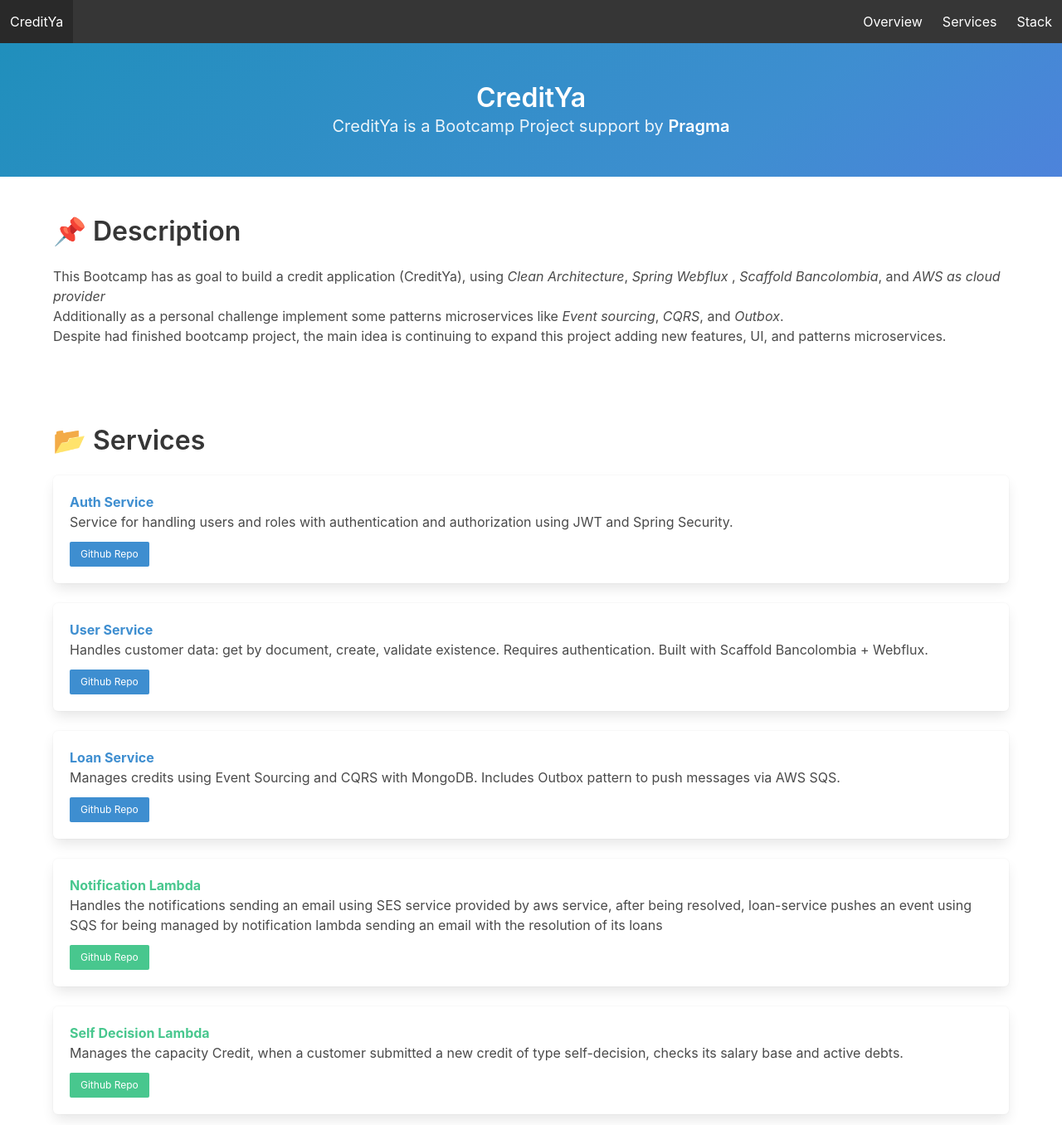
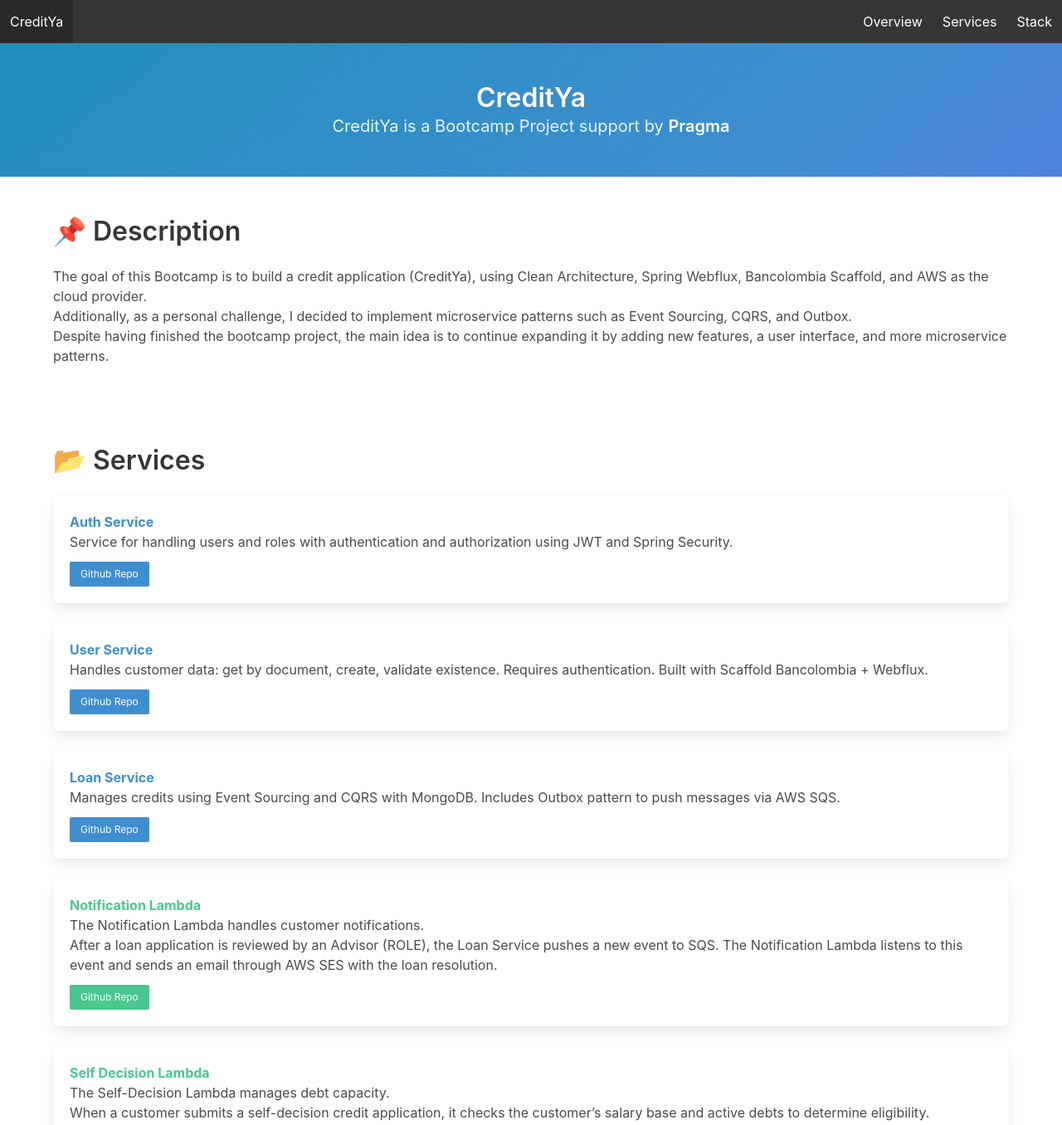
Before and after one commit to HansKoder/CreditYaProjectOverview, a plain HTML site: page index.html in a window 1280 px wide. Shown: the top 1356 px of the page at 83% size. Drawn offline with nearby package versions, Linux system fonts and the light colour scheme.

Commit message:
adjust grammar

```diff
--- a/index.html
+++ b/index.html
@@ -44,14 +44,11 @@
         <div class="container">
             <h2 class="title is-3">📌 Description</h2>
             <p>
-                This Bootcamp has as goal to build a credit application (CreditYa), using
-                <em>Clean Architecture</em>, <em> Spring Webflux </em>, <em> Scaffold Bancolombia</em>, and <em>AWS as
-                    cloud provider </em>
-                <br>
-                Additionally as a personal challenge implement some patterns microservices like <em> Event
-                    sourcing</em>, <em>CQRS</em>, and <em>Outbox</em>. </br>
-                Despite had finished bootcamp project, the main idea is continuing to expand this project adding new
-                features, UI, and patterns microservices.
+                The goal of this Bootcamp is to build a credit application (CreditYa), using Clean Architecture, Spring Webflux, Bancolombia Scaffold, and AWS as the cloud provider.
+                </br>
+                Additionally, as a personal challenge, I decided to implement microservice patterns such as Event Sourcing, CQRS, and Outbox.
+                </br>
+                Despite having finished the bootcamp project, the main idea is to continue expanding it by adding new features, a user interface, and more microservice patterns.
             </p>
         </div>
     </section>
@@ -134,8 +131,9 @@
                             <p>
                                 <strong class="has-text-success">Notification Lambda</strong>
                                 <br>
-                                Handles the notifications sending an email using SES service provided by aws service, after being resolved, loan-service pushes an event using SQS for being managed by notification lambda sending an email with the resolution of its loans
-
+                                The Notification Lambda handles customer notifications.
+                                <br>
+                                After a loan application is reviewed by an Advisor (ROLE), the Loan Service pushes a new event to SQS. The Notification Lambda listens to this event and sends an email through AWS SES with the loan resolution.
                             </p>
                         </div>
                         <nav class="level">
@@ -155,7 +153,9 @@
                             <p>
                                 <strong class="has-text-success">Self Decision Lambda</strong>
                                 <br>
-                                Manages the capacity Credit, when a customer submitted a new credit of type self-decision, checks its salary base and active debts.
+                                The Self-Decision Lambda manages debt capacity.
+                                <br>
+                                When a customer submits a self-decision credit application, it checks the customer’s salary base and active debts to determine eligibility.
                             </p>
                         </div>
                         <nav class="level">
```
